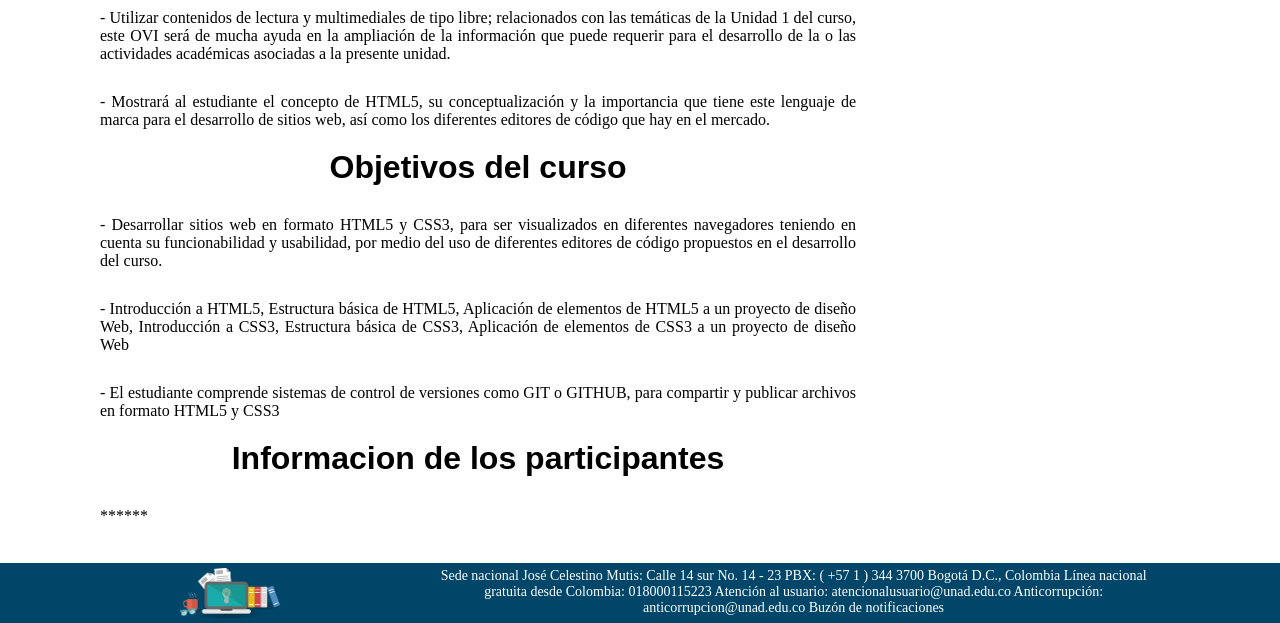
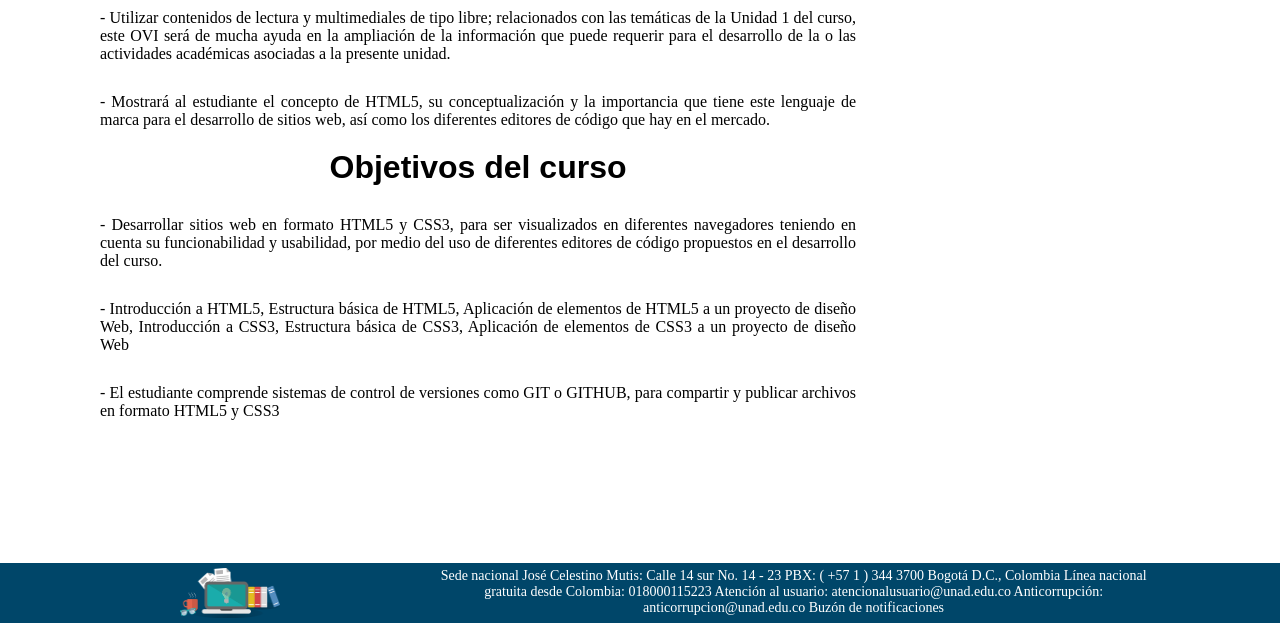
Before and after one commit to DiegoBallesterosP/oviweb, a plain HTML site: page index.html in a window 1280 px wide. Shown: the part 667-1290 px from the top of the page. Drawn offline with Linux system fonts and the light colour scheme.

Commit message:
actualizacon de index
actualización de index

```diff
--- a/index.html
+++ b/index.html
@@ -99,8 +99,7 @@
 			<p>- El estudiante comprende sistemas de control de versiones como GIT o GITHUB, para
 			compartir y publicar archivos en formato HTML5 y CSS3</p>
 
-			<h1> Informacion de los participantes</h1>
-			<p> ******  </p>
+
 
 
 
```
